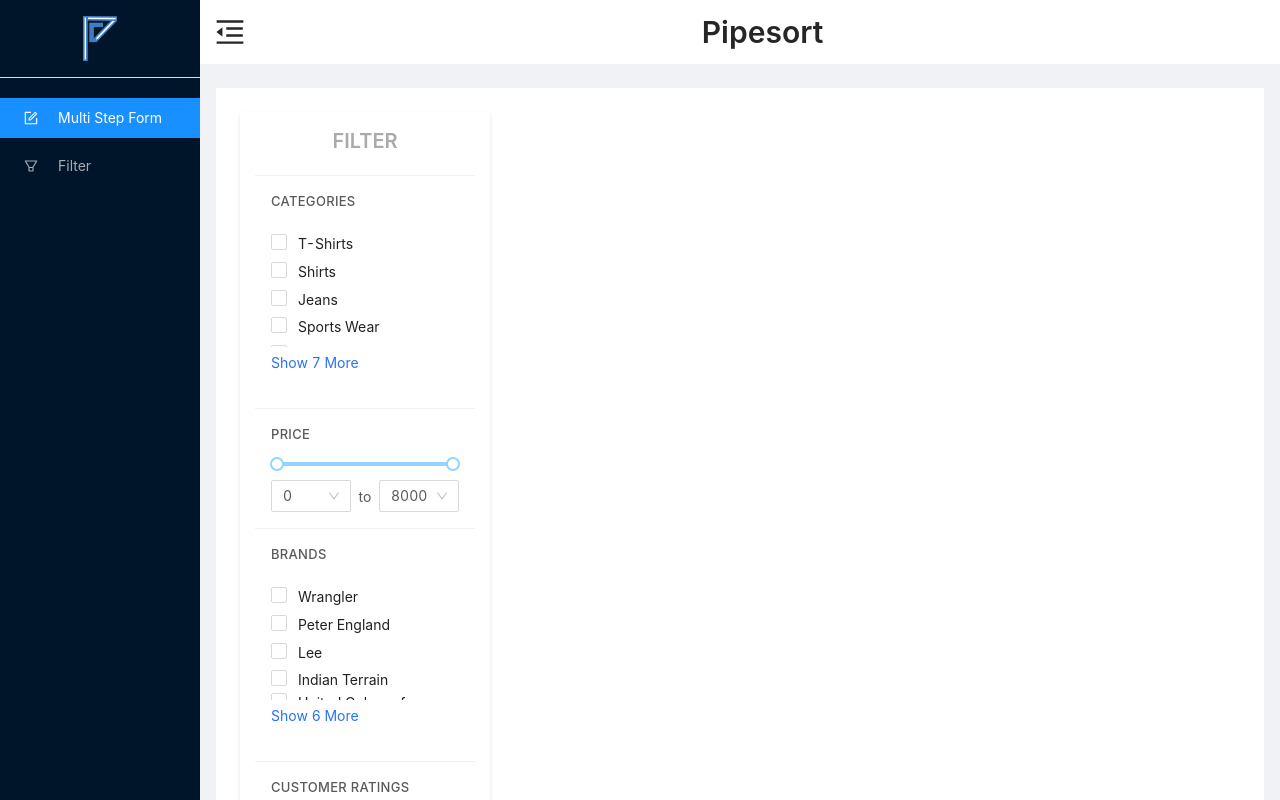
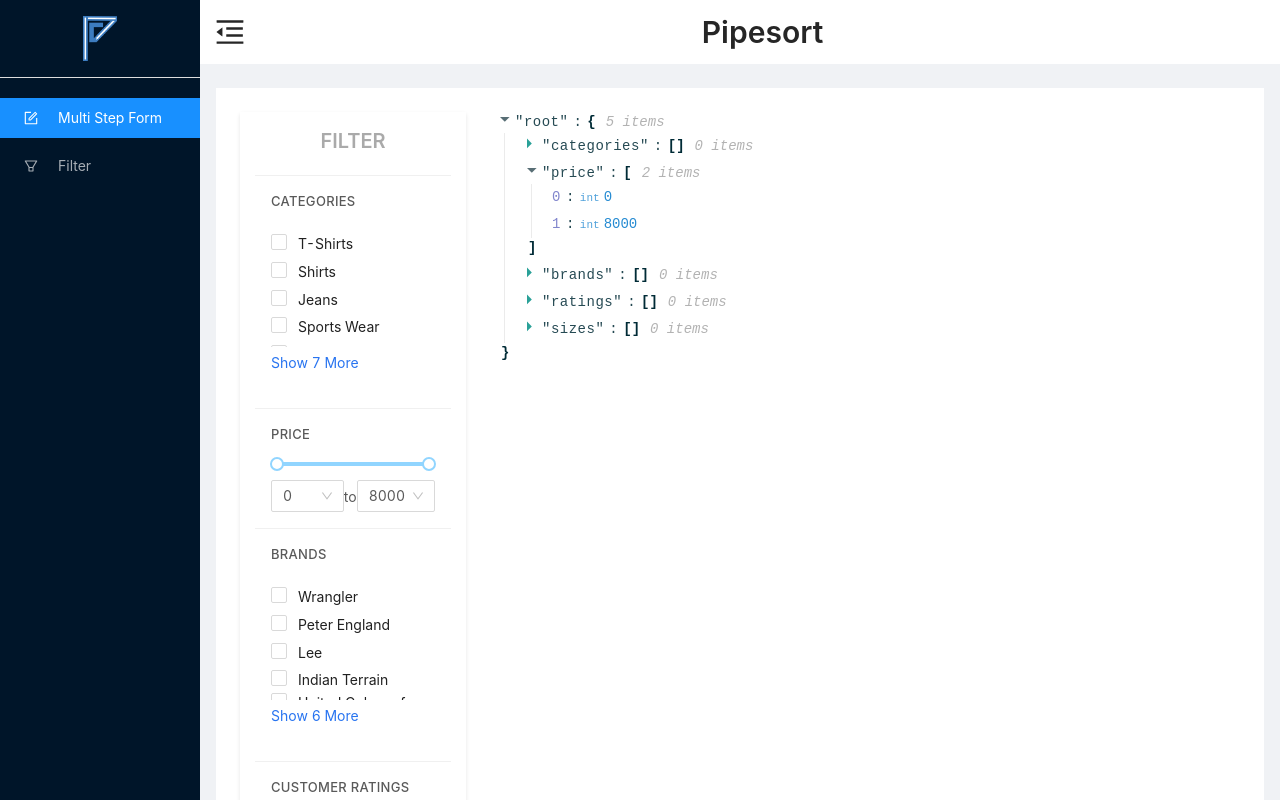
Before and after one commit to zeenat-abedin-au3/Multi-step-form-advanced-filter, a React (Create React App) app: page /filter in a window 1280 px wide. Shown: the top 800 px of the page. Built offline with nearby package versions, Linux system fonts and the light colour scheme.

Commit message:
feat: showing json preview

```diff
--- a/package.json
+++ b/package.json
@@ -14,6 +14,7 @@
     "react": "^16.13.1",
     "react-app-rewired": "^2.1.6",
     "react-dom": "^16.13.1",
+    "react-json-view": "^1.19.1",
     "react-redux": "^7.2.0",
     "react-router-dom": "^5.1.2",
     "react-scripts": "3.4.1",
--- a/src/components/Filter/Brand.jsx
+++ b/src/components/Filter/Brand.jsx
@@ -1,12 +1,16 @@
 import React, { useState, useEffect } from "react";
 import { Checkbox } from "antd";
+import { useDispatch } from "react-redux";
 
 import { BrandDiv, FilterSectionTitle, CheckboxDiv } from "./style";
 import { ShowMore } from "../style/style";
 
 import data from "../../data/data.json";
+import { filterChange } from "../../redux/actions/filter";
 
 const Brand = () => {
+  const dispatch = useDispatch();
+
   const [brandsData, setBrandsData] = useState([]);
   const [loadMore, setLoadMore] = useState(false);
 
@@ -18,7 +22,7 @@
   }, []);
 
   const onChange = (selectedValues) => {
-    console.log(selectedValues);
+    dispatch(filterChange("brands", selectedValues));
   };
 
   const handleLoadMore = () => {
--- a/src/components/Filter/Categories.jsx
+++ b/src/components/Filter/Categories.jsx
@@ -1,12 +1,17 @@
 import React, { useState, useEffect } from "react";
 import { Checkbox } from "antd";
+import { useDispatch } from "react-redux";
 
 import data from "../../data/data.json";
+
+import { filterChange } from "../../redux/actions/filter";
 
 import { CategoriesDiv, FilterSectionTitle, CheckboxDiv } from "./style";
 import { ShowMore } from "../style/style";
 
 const Categories = () => {
+  const dispatch = useDispatch();
+
   const [categoriesData, setCategoriesData] = useState([]);
   const [loadMore, setLoadMore] = useState(false);
 
@@ -17,7 +22,7 @@
   }, []);
 
   const onChange = (selectedValues) => {
-    console.log(selectedValues);
+    dispatch(filterChange("categories", selectedValues));
   };
 
   const handleLoadMore = () => {
--- a/src/components/Filter/CustomerRating.jsx
+++ b/src/components/Filter/CustomerRating.jsx
@@ -1,11 +1,14 @@
 import React, { useState, useEffect } from "react";
 import { Checkbox } from "antd";
+import { useDispatch } from "react-redux";
 
 import { RatingDiv, FilterSectionTitle, CheckboxDiv } from "./style";
 
 import data from "../../data/data.json";
+import { filterChange } from "../../redux/actions/filter";
 
 const CustomerRating = () => {
+  const dispatch = useDispatch();
   const [ratingsData, setRatingsData] = useState([]);
 
   useEffect(() => {
@@ -15,7 +18,7 @@
   }, []);
 
   const onChange = (selectdValues) => {
-    console.log(selectdValues);
+    dispatch(filterChange("ratings", selectdValues));
   };
 
   return (
--- a/src/components/Filter/Filter.jsx
+++ b/src/components/Filter/Filter.jsx
@@ -2,12 +2,16 @@
 import { Row, Col } from "antd";
 
 import FilterBar from "./FilterBar";
+import Preview from "./Preview";
 
 const Filter = () => {
   return (
-    <Row>
-      <Col xs={24} sm={24} md={8} lg={6}>
+    <Row gutter={32}>
+      <Col xs={24} sm={24} md={16} lg={10} xl={6}>
         <FilterBar />
+      </Col>
+      <Col xs={24} sm={24} md={7} lg={12} xl={16}>
+        <Preview />
       </Col>
     </Row>
   );
--- /dev/null
+++ b/src/components/Filter/Preview.jsx
@@ -0,0 +1,11 @@
+import React from "react";
+import { useSelector } from "react-redux";
+import ReactJson from "react-json-view";
+
+const Preview = () => {
+  const { filterReducer } = useSelector((state) => state);
+
+  return <ReactJson src={filterReducer} />;
+};
+
+export default Preview;
--- a/src/components/Filter/Price.jsx
+++ b/src/components/Filter/Price.jsx
@@ -1,34 +1,40 @@
 import React from "react";
 import { Slider, Select } from "antd";
+import { useDispatch, useSelector } from "react-redux";
 
 import { FilterSectionTitle, PriceDiv } from "./style";
+import { filterChange } from "../../redux/actions/filter";
 
 const { Option } = Select;
 
 const Price = () => {
+  const dispatch = useDispatch();
+  const { price } = useSelector((state) => state.filterReducer);
+
   const handleSlider = (value) => {
-    console.log(value);
+    dispatch(filterChange("price", value));
   };
   const handleMinValue = (value) => {
-    console.log(value);
+    dispatch(filterChange("price", [+value, +price[1]]));
   };
   const handleMaxValue = (value) => {
-    console.log(value);
+    dispatch(filterChange("price", [+price[0], +value]));
   };
+
   return (
     <PriceDiv>
       <FilterSectionTitle>Price</FilterSectionTitle>
       <Slider
         range
         step={500}
-        defaultValue={[0, 8000]}
+        defaultValue={price}
         min={0}
         max={8000}
         onChange={handleSlider}
       />
       <div className="min-max">
         <Select
-          defaultValue="0"
+          defaultValue={String(price[0])}
           style={{ width: 80 }}
           onChange={handleMinValue}
         >
@@ -40,12 +46,14 @@
         </Select>
         <span>to</span>
         <Select
-          defaultValue="8000"
+          defaultValue={String(price[1])}
           style={{ width: 80 }}
           onChange={handleMaxValue}
         >
           <Option value="3000">3000</Option>
-          <Option value="6000">6000</Option>
+          <Option value="6000" selected>
+            6000
+          </Option>
           <Option value="8000">8000</Option>
         </Select>
       </div>
--- a/src/components/Filter/Sizes.jsx
+++ b/src/components/Filter/Sizes.jsx
@@ -1,12 +1,16 @@
 import React, { useState, useEffect } from "react";
 import { Checkbox } from "antd";
+import { useDispatch } from "react-redux";
 
 import data from "../../data/data.json";
+import { filterChange } from "../../redux/actions/filter";
 
 import { SizesDiv, FilterSectionTitle, CheckboxDiv } from "./style";
 import { ShowMore } from "../style/style";
 
 const Sizes = () => {
+  const dispatch = useDispatch();
+
   const [sizesData, setSizesData] = useState([]);
   const [loadMore, setLoadMore] = useState(false);
 
@@ -17,7 +21,7 @@
   }, []);
 
   const onChange = (selectedSizes) => {
-    console.log(selectedSizes);
+    dispatch(filterChange("sizes", selectedSizes));
   };
 
   const handleLoadMore = () => {
--- /dev/null
+++ b/src/redux/actions/filter.js
@@ -0,0 +1,6 @@
+import { FILTER_CHANGE } from "./type";
+
+export const filterChange = (filterName, filterValue) => ({
+  type: FILTER_CHANGE,
+  payload: { filterName, filterValue },
+});
--- a/src/redux/actions/type.js
+++ b/src/redux/actions/type.js
@@ -1,3 +1,5 @@
 export const INPUT_CHANGE = "INPUT_CHANGE";
 export const STEP_COUNT = "STEP_COUNT";
 export const CLEAR_FORM = "CLEAR_FORM";
+
+export const FILTER_CHANGE = "FILTER_CHANGE";
--- /dev/null
+++ b/src/redux/reducers/filterReducer.js
@@ -0,0 +1,24 @@
+import { FILTER_CHANGE } from "../actions/type";
+
+const INITAL_STATE = {
+  categories: [],
+  price: [0, 8000],
+  brands: [],
+  ratings: [],
+  sizes: [],
+};
+
+const filterReducer = (state = INITAL_STATE, action) => {
+  const { type, payload } = action;
+  switch (type) {
+    case FILTER_CHANGE:
+      return {
+        ...state,
+        [payload.filterName]: [...payload.filterValue],
+      };
+    default:
+      return state;
+  }
+};
+
+export default filterReducer;
--- a/src/redux/reducers/index.js
+++ b/src/redux/reducers/index.js
@@ -1,7 +1,9 @@
 import { combineReducers } from "redux";
 
 import formReducer from "./formReducer";
+import filterReducer from "./filterReducer";
 
 export default combineReducers({
   formReducer,
+  filterReducer,
 });
```
Also changed, not shown: 1 other file (tests, documents, lock files or other folders).
